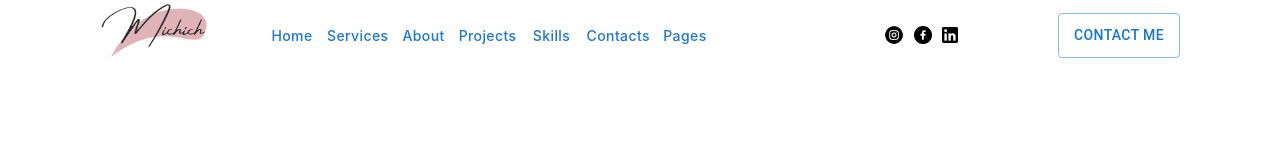
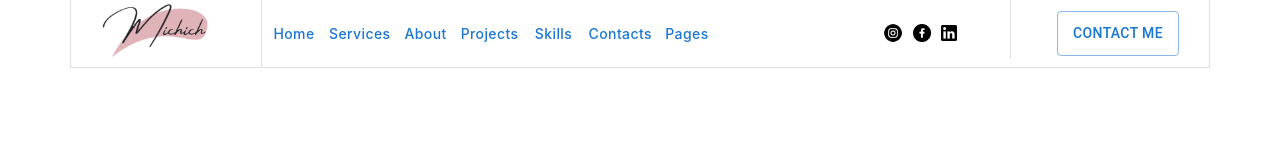
Before and after one commit to Chima20-art/protfolio, a Next.js app: page / in a window 1280 px wide. Shown: the top 160 px of the page. Built offline with nearby package versions, Linux system fonts and the light colour scheme.

Commit message:
added Dividers to header

```diff
--- a/components/header/header.js
+++ b/components/header/header.js
@@ -5,6 +5,8 @@ import Button from "@mui/material/Button";
 import { makeStyles } from "@mui/styles";
 import { Grid } from "@mui/material";
 import { styled } from "@mui/material/styles";
+import Box from "@mui/material/Box";
+
 import Divider from "@mui/material/Divider";
 
 const useStyles = makeStyles((theme) => ({
@@ -54,14 +56,38 @@ export default function Header() {
 <Grid container spacing={${spacing}}>
 `;
   return (
+    <Box
+      md={{
+        display: "flex",
+        alignItems: "center",
+        width: "fit-content",
+        border: (theme) => `1px solid ${theme.palette.divider}`,
+        borderRadius: 1,
+        bgcolor: "background.paper",
+        color: "text.secondary",
+        "& svg": {
+          m: 1.5,
+        },
+        "& hr": {
+          mx: 0.5,
+        },
+      }}
+    >
       <Grid
         container
         direction="row"
         justifyContent="space-between"
         className={classes.header}
       >
-      <Grid item container spacing={0} className={styles.back} md={8}>
-        <Grid item direction="row" justifyContent="space-between" md={3}>
+        <Grid item container spacing={0} md={8}>
+          <Divider item orientation="vertical" flexItem />
+          <Grid
+            item
+            container
+            direction="row"
+            justifyContent="space-between"
+            md={3}
+          >
             <Image
               item
               src="/Michich.png"
@@ -71,11 +97,11 @@ export default function Header() {
               className={styles.img}
             />
           </Grid>
-
+          <Divider item orientation="vertical" flexItem />
           <Grid
             container
             item
-          md={9}
+            md={8}
             direction="row"
             justifyContent="flex-start"
             alignItems="center"
@@ -175,7 +201,7 @@ export default function Header() {
               className={styles.mediaVectors}
             />
           </Grid>
-
+          <Divider item orientation="vertical" variant="middle" flexItem />
           <Grid
             container
             item
@@ -188,7 +214,11 @@ export default function Header() {
               Contact Me
             </Button>
           </Grid>
+          <Divider item orientation="vertical" flexItem />
         </Grid>
       </Grid>
+
+      <Divider />
+    </Box>
   );
 }
--- a/components/header/header.module.css
+++ b/components/header/header.module.css
@@ -14,6 +14,7 @@
 
 .mediaVectors {
   object-fit: contain;
+  cursor: pointer;
 }
 .blue {
   margin-left: 20px;
```
Lines whose indentation alone changed are shown as unchanged.
